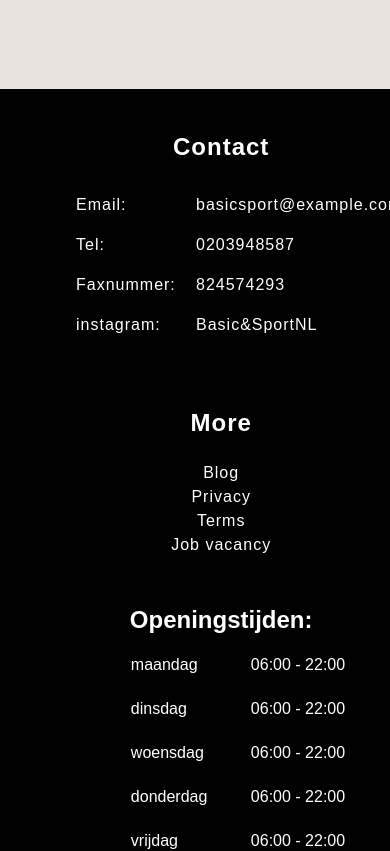
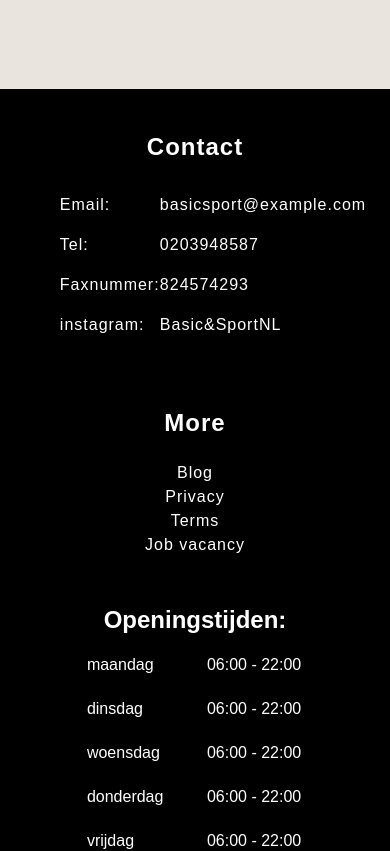
Before and after one commit to Ann-Getit/basic-sport, a React (Vite) app: page /#/home in a window 390 px wide. Shown: the part 2480-3331 px from the top of the page. Built offline with nearby package versions, Linux system fonts and the light colour scheme; a web font is replaced by a local one.

Commit message:
mobile view adjustments

```diff
--- a/src/Footer.css
+++ b/src/Footer.css
@@ -4,6 +4,7 @@ footer {
     background-color: black;
     gap: 40px;
     padding: 40px;
+
 
 }
 
@@ -155,3 +156,39 @@ letter-spacing: 1px;
         grid-template-columns: 1fr;
     }
 }
+
+
+@media (max-width: 499px) {
+    footer{
+
+   justify-content: center;
+    }
+
+
+    .whole {
+
+        margin: 0;
+        padding: 0;
+        max-width: 350px;
+    }
+
+    .contact-row {
+
+        grid-template-columns: 100px 1fr;
+    }
+
+
+
+   .row {
+
+    margin: 0;
+
+    }
+
+
+    .opening-hours {
+     padding-left: 63.05px;
+
+
+    }
+}
--- a/src/Nav.css
+++ b/src/Nav.css
@@ -222,7 +222,6 @@ overflow: hidden;
 .hamburger {
   position: absolute;
   right: 35px;
-
 }
 }
 
```
